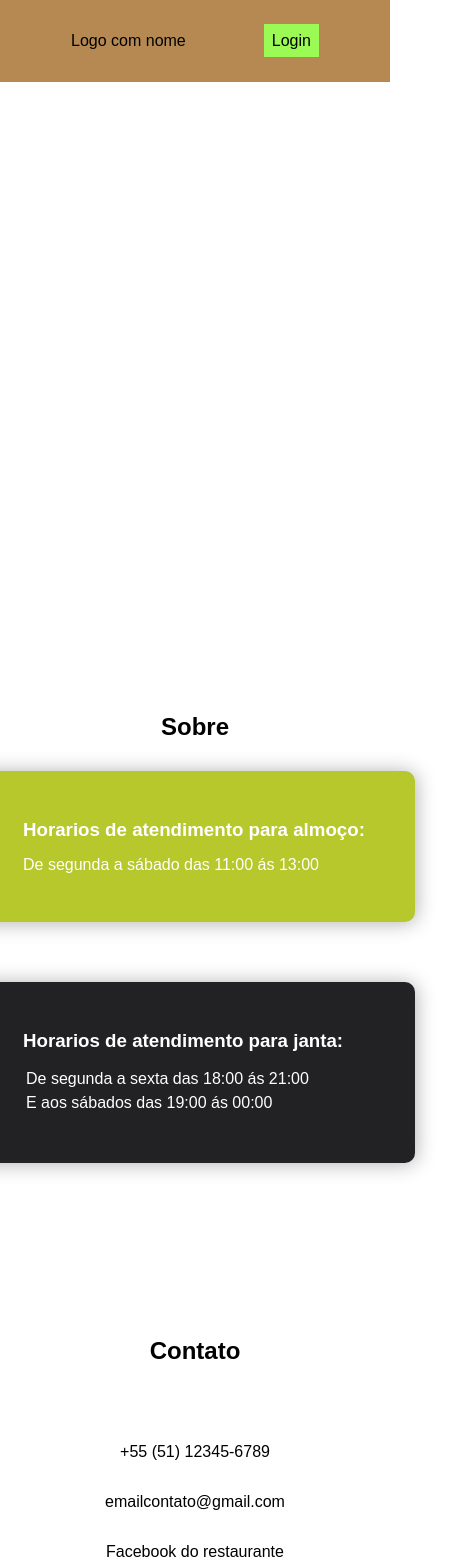
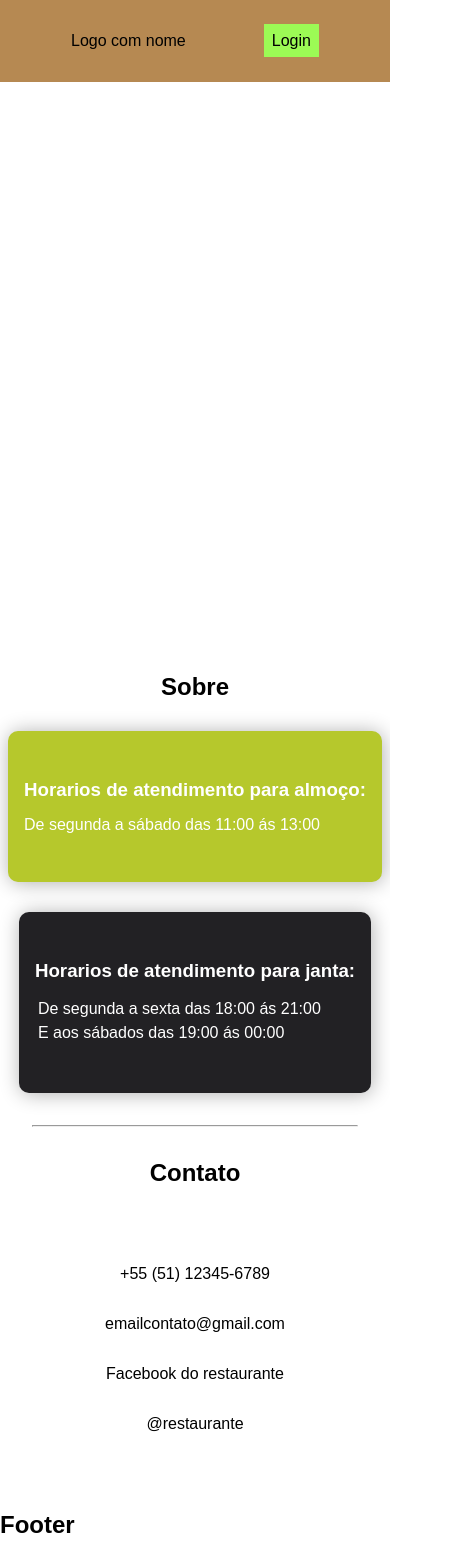
Before and after one commit to guilherme-possebon/Restaurante, a React (Vite) app: page / in a window 390 px wide. Shown: the top 1568 px of the page, 475 px wide, since content can reach past the window. After the commit the page ends 1539 px from the top, so only its background shows below. Built offline with nearby package versions, Linux system fonts and the light colour scheme.

Commit message:
Arrumando e organizando

```diff
--- a/src/App.jsx
+++ b/src/App.jsx
@@ -2,20 +2,28 @@ import './App.css'
 import Header from './Components/Header'
 import Swipper from './Components/Swipper'
 import AboutPlusContact from './Components/AboutPlusContact'
+import Footer from './Components/Footer'
 
 function App() {
 
   return (
     <>
+
       <section>
         <Header />
       </section>
+
       <section>
         <Swipper />
       </section>
-      <section>
+
+      <section className='sectionAbout'>
         <AboutPlusContact />
       </section>
+      <section>
+        <Footer />
+      </section>
+
     </>
   )
 }
--- a/src/Components/AboutPlusContact.jsx
+++ b/src/Components/AboutPlusContact.jsx
@@ -2,7 +2,7 @@ import "./Css/AboutPlusContact.css"
 
 export default function AboutPlusContact() {
     return (
-        <div className="containerAboutPlusContact">
+        <div>
             <div className="about">
                 <div className="containerList">
                     <div className="listAbout">
@@ -19,10 +19,10 @@ export default function AboutPlusContact() {
                     </div>
                 </div>
                 <div className="imgAbout"></div>
+            </div>
 
+<hr />
 
-
-            </div>
             <div className="contact">
                 <div className="imgContact"></div>
                     <div className="containerList">
--- a/src/Components/Css/AboutPlusContact.css
+++ b/src/Components/Css/AboutPlusContact.css
@@ -1,3 +1,16 @@
+
+/*----------------------------------------------------------------------*/
+/* Geral */
+/*----------------------------------------------------------------------*/
+
+
+hr {
+    display: none;
+}
+
+
+
+
 /*----------------------------------------------------------------------*/
 /* Os dois */
 /*----------------------------------------------------------------------*/
@@ -15,14 +28,14 @@
     flex-direction: column;
     justify-content: center;
     align-items: center;
-    width: 560px;
+    width: 410px;
     height: 560px;
 }
 .imgAbout, .imgContact {
     background-image: url("/exemplo3.jpg");
-    background-position: right top;
+    background-position: top center;
     background-attachment: fixed;
-    width: 560px;
+    width: 410px;
     height: 560px;
 }
 
@@ -34,15 +47,15 @@
 
 .listAbout ul {
     list-style: none;
-    padding: 3em;
+    padding: 3em 1em;
 }
 .listAbout h3 {
     padding-bottom: 15px;
 }
 .almoco, .janta {
     color: white;
-    width: 440px;
-    margin: 30px;
+    width: auto;
+    margin: 30px 0px;
     border-radius: 10px;
     box-shadow: 1px 1px 20px 0px rgba(0, 0, 0, 0.313);
 }
@@ -70,7 +83,6 @@
 
 .listContact ul {
     list-style: none;
-    width: 440px;
     margin: 30px;
     padding: 2em;
     text-align: center;
@@ -82,3 +94,34 @@
     text-decoration: none;
     color: black;
 }
+
+
+
+/*----------------------------------------------------------------------*/
+/* Media query */
+/*----------------------------------------------------------------------*/
+
+@media screen and (max-width: 820px ) {
+    .listAbout, .listContact {
+        width: auto;
+        height: auto;
+    }
+    .imgAbout, .imgContact {
+        width: auto;
+        height: auto;
+    }
+    hr {
+        display: block;
+        margin: 2em;
+    }
+
+    .almoco, .janta {
+        margin: 30px 0px 0px 0px;
+        width: auto;
+    }
+    .about, .contact {
+        display: flex;
+        justify-content: center;
+        align-items: center;
+    }
+}
--- /dev/null
+++ b/src/Components/Footer.jsx
@@ -0,0 +1,9 @@
+import './Css/Footer.css'
+
+export default function Footer() {
+    return (
+        <div>
+            <h1>Footer</h1>
+        </div>
+    )
+}
```
Also changed, not shown: src/Components/Css/Footer.css (added).
